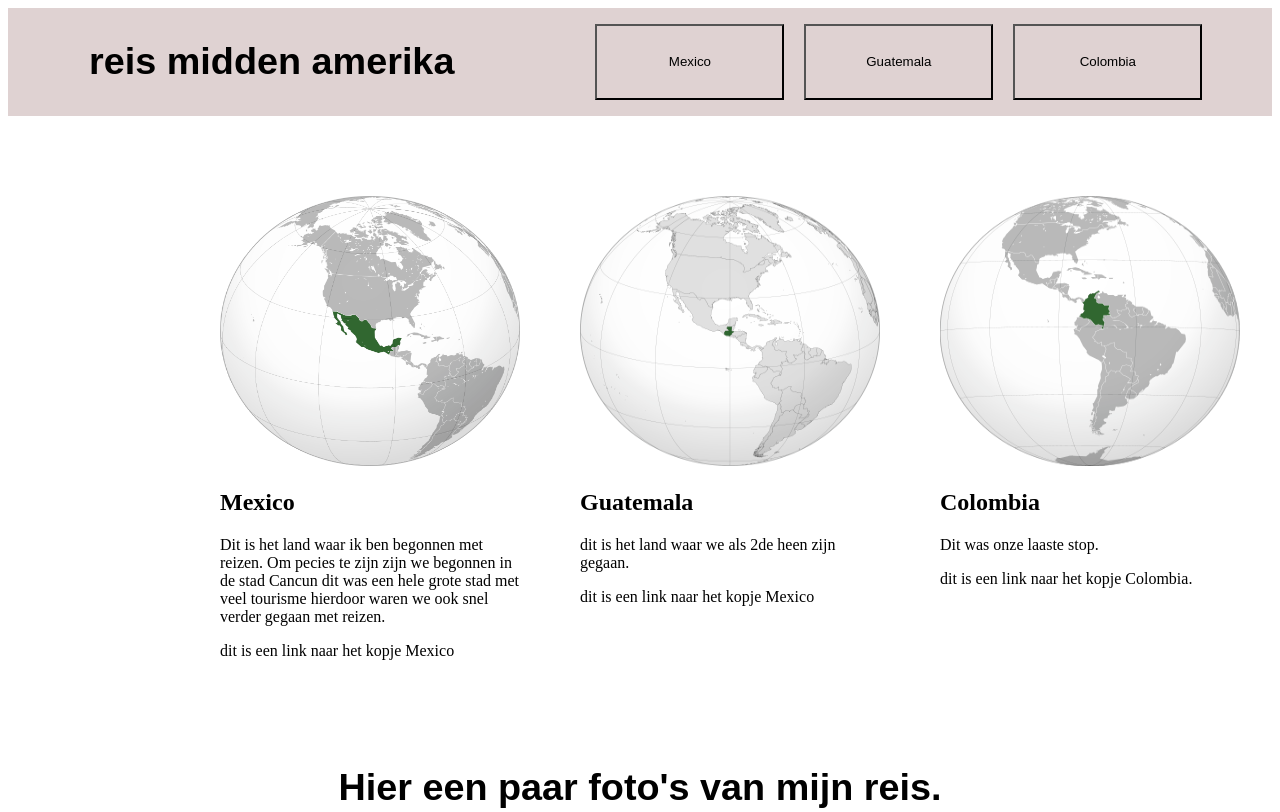
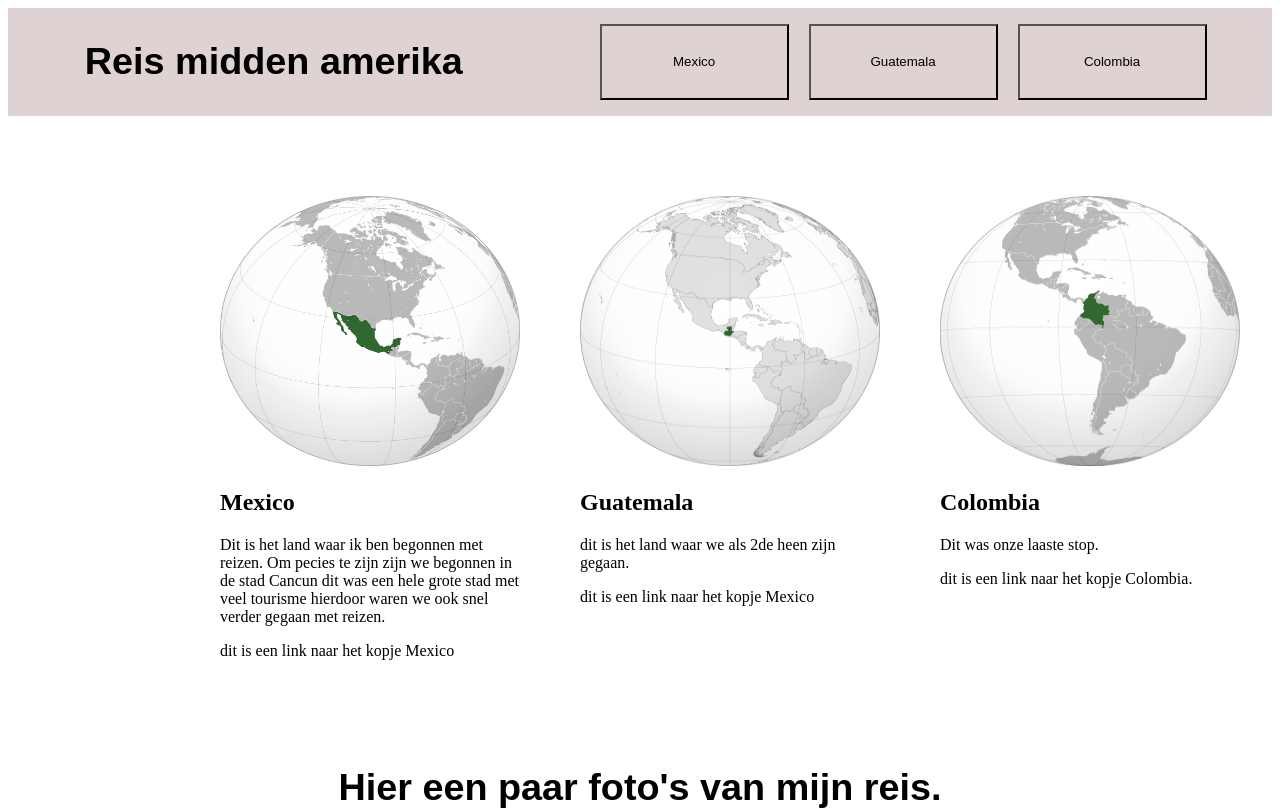
Before and after one commit to Tychodiep/internetstaandaarden, a plain HTML site: page index.html in a window 1280 px wide. Shown: the top 812 px of the page. Drawn offline with Linux system fonts and the light colour scheme.

Commit message:
versie 3

```diff
--- a/index.html
+++ b/index.html
@@ -9,7 +9,7 @@
 <body>
  <header>
     <nav class="top">
-    <h1 class="top">reis midden amerika</h1>
+    <h1 class="top">Reis midden amerika</h1>
      <ul class="top">
          <li><a href="mexico.html"><button>Mexico</button></a></li>
          <li><a href="guatemala.html"><button>Guatemala</button></a></li>
```
